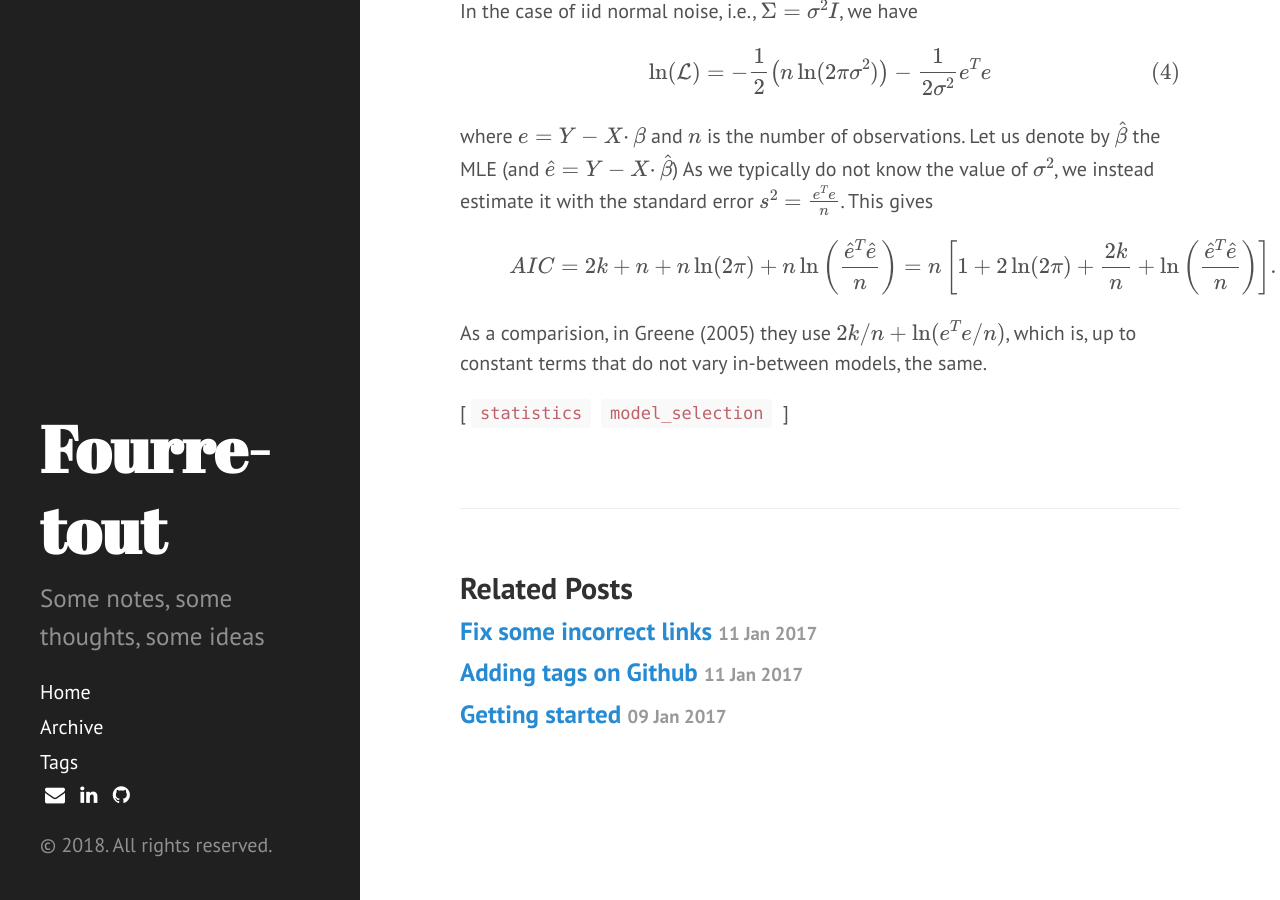
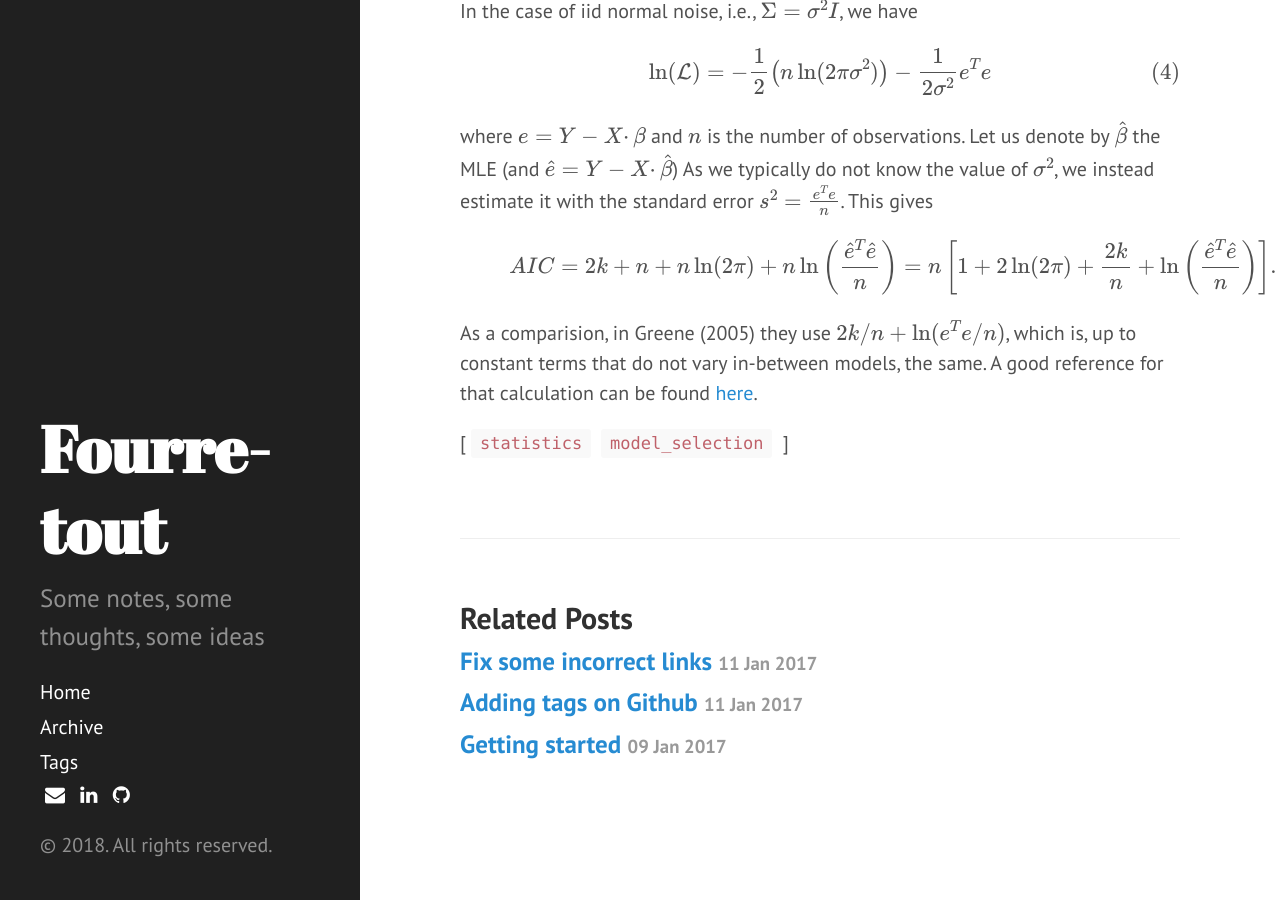
Before and after one commit to bcrestel/bcrestel.github.io, a Jekyll site: the page built from _posts/2018-1-12-model-selection.md, in a window 1280 px wide and 900 px high, scrolled down 1261 px. Built offline with Jekyll 4.4.1, drawn with Linux system fonts in a browser that asks for light colours; nearby versions of some CDN libraries; formulas are drawn with MathJax 3.

Commit message:
Update 2018-1-12-model-selection.md

```diff
--- a/_posts/2018-1-12-model-selection.md
+++ b/_posts/2018-1-12-model-selection.md
@@ -30,3 +30,4 @@ Let us denote by $\hat{\beta}$ the MLE (and $\hat{e}=Y-X \cdotp \hat{\beta}$)
 As we typically do not know the value of $\sigma^2$, we instead estimate it with the standard error $s^2 = \frac{e^Te}{n}$. This gives
 \\[ AIC = 2k+n + n \ln(2\pi) + n \ln \left( \frac{\hat{e}^T\hat{e}}{n} \right) = n \left[ 1 + 2\ln(2\pi) + \frac{2k}n + \ln \left( \frac{\hat{e}^T\hat{e}}{n} \right) \right]. \\]
 As a comparision, in Greene (2005) they use $2k/n + \ln(e^Te/n)$, which is, up to constant terms that do not vary in-between models, the same.
+A good reference for that calculation can be found [here](http://statweb.stanford.edu/~jtaylo/courses/stats203/notes/selection.pdf).
```
